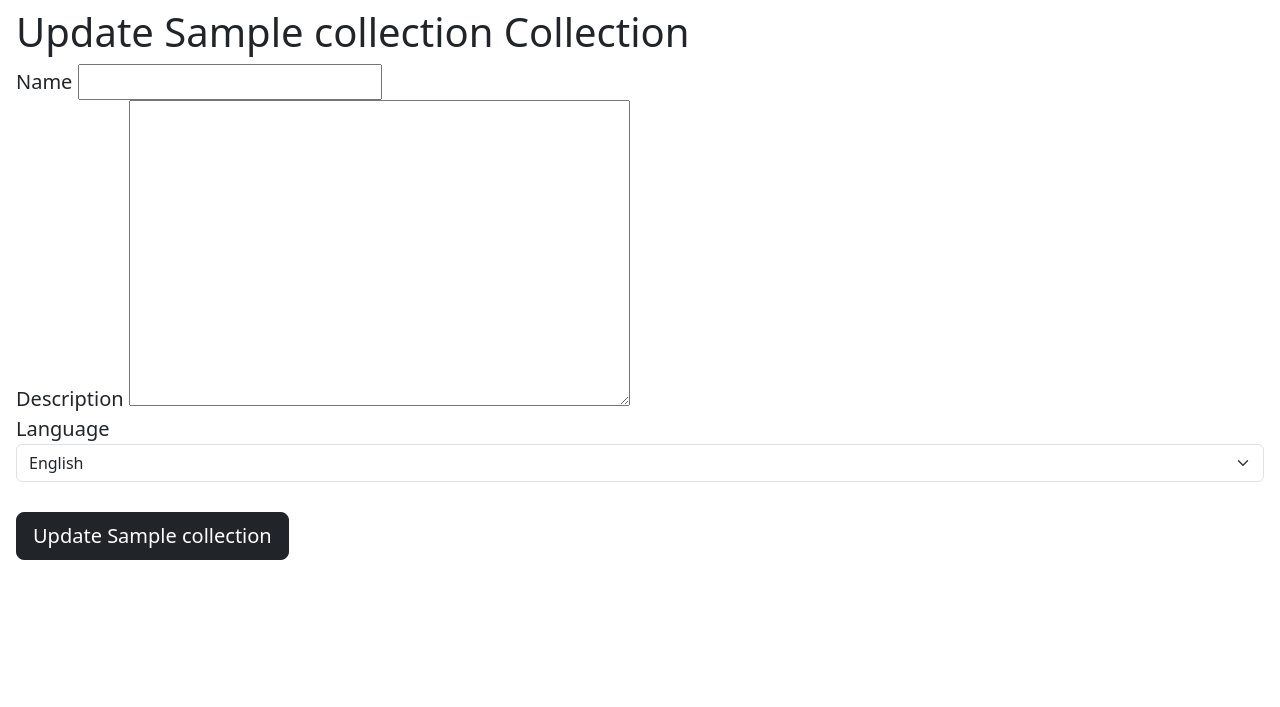
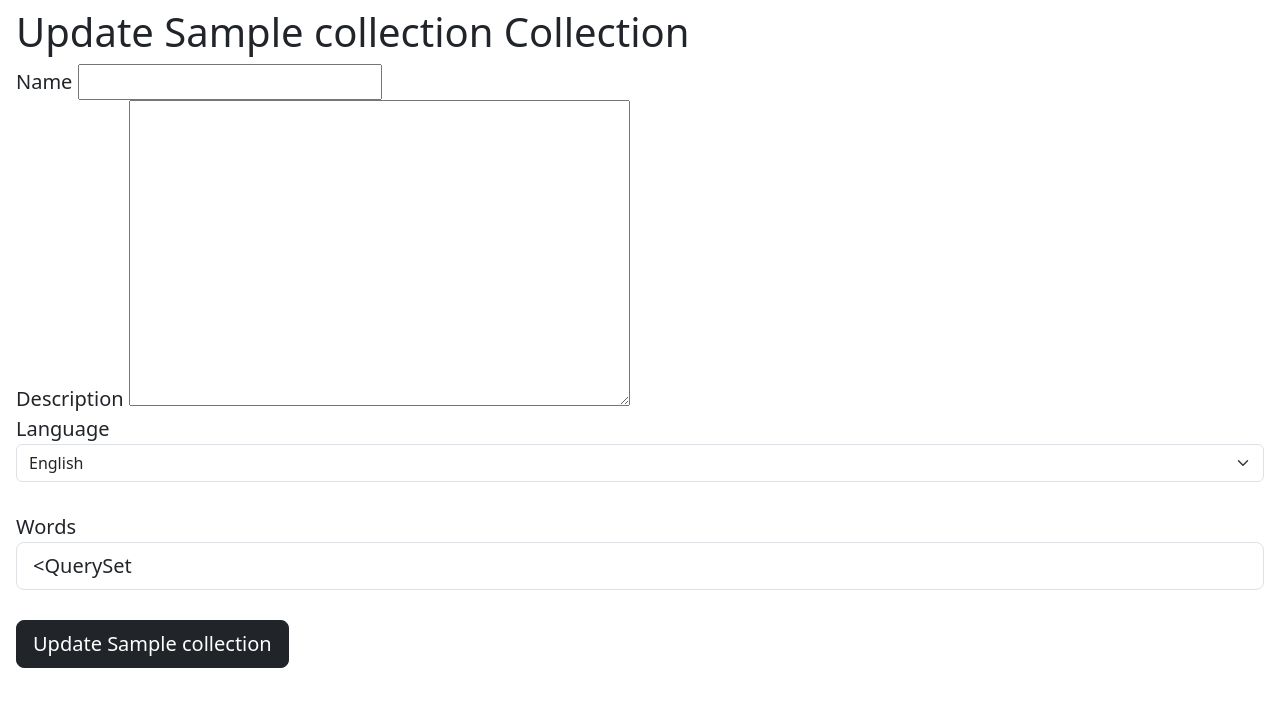
Before and after one commit to asewqstre/collections, a Django app: template collection/templates/collection/update_collection.html in a window 1280 px wide. Shown: the top 707 px of the page. Run offline with Django 5.2, Linux system fonts and the light colour scheme; the template is opened without the code that fills it: values that come from a table or form of the project are taken from there, others are empty; tables that the repository leaves empty hold one stand-in row (values such as "Sample post").

Commit message:
added_words_updating_in_update_view

```diff
--- a/collection/templates/collection/update_collection.html
+++ b/collection/templates/collection/update_collection.html
@@ -30,6 +30,11 @@
 
         <br>
 
+        <label for='words'> Words </label>
+        <input type='text' name='words' id='words' class='form-control form-control-lg' value={{ words }}>
+
+        <br>
+
         <button type='submit' class='form-btn btn btn-dark btn-lg'>Update {{ collection }}</button>
     </form>
 </div>
--- a/collection/views.py
+++ b/collection/views.py
@@ -55,6 +55,7 @@ def delete_collection_view(request, pk):
 @login_required
 def update_collection_view(request, pk):
     collection = Collection.objects.get(pk=pk)
+    words = ','.join(collection.words.values_list('word', flat=True))  # Get the words in the collection as a comma-separated string
     if not Collection.objects.filter(user=request.user).exists(): # Checking if the collection belongs to the logged in user
         # If the collection does not belong to the user, return a forbidden response
         return HttpResponseForbidden('You are not allowed to update this collection.')
@@ -65,6 +66,7 @@ def update_collection_view(request, pk):
                 return HttpResponseForbidden(f'You already have {collection.name} collection.')
             collection.user = request.user # Resetting the user of collection to the logged in user because user field is empty while updating the collection
             form.save()
+            save_words(request, collection)
     else:
         form = Create_Collection_Form(instance=collection)  # Pre-fill the form with the existing collection data
-    return render(request, 'collection/update_collection.html', {'form': form, 'collection': collection})
+    return render(request, 'collection/update_collection.html', {'form': form, 'collection': collection, 'words': words})
```
